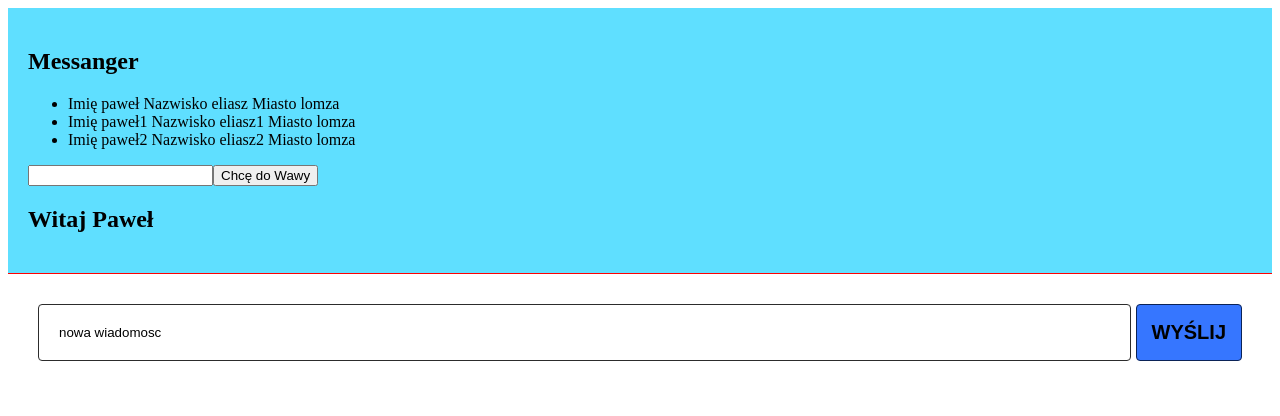
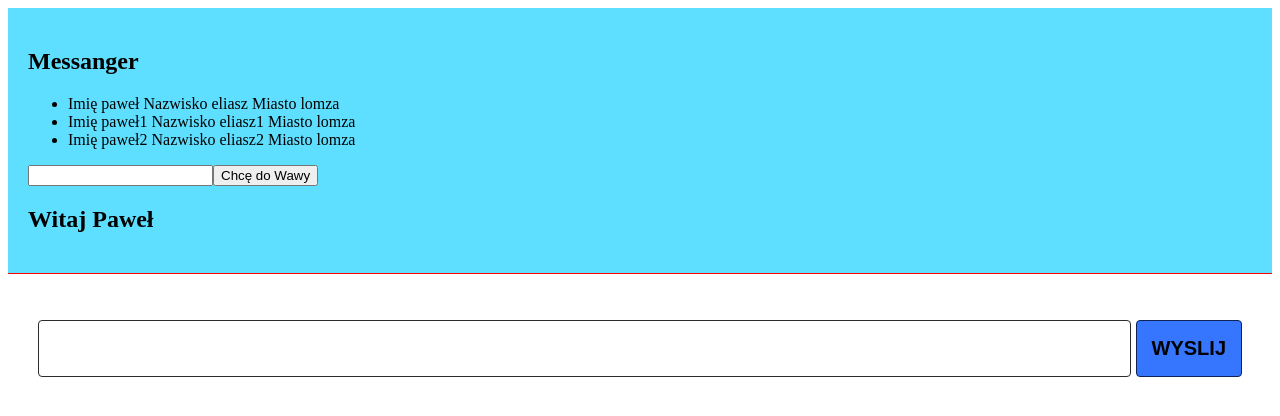
Before and after one commit to pawel12574/ChatNg5, an Angular app: page / in a window 1280 px wide. Shown: the top 416 px of the page. Built offline with nearby package versions, Linux system fonts and the light colour scheme.

Commit message:
simple add message to table

```diff
--- a/src/app/app.component.html
+++ b/src/app/app.component.html
@@ -1,6 +1,6 @@
 <div class="container">
   <app-header></app-header>
 
-  <app-message [inputMessage2]="inputMessage" (message)="updateMessage($event)"></app-message>
+  <app-content></app-content>
 
 </div>
--- a/src/app/app.component.ts
+++ b/src/app/app.component.ts
@@ -8,16 +8,5 @@ import {HeaderComponent} from "./components/header/header.component";
 })
 export class AppComponent {
   title = 'myApp';
-  inputMessage = 'nowa wiadomosc';
-  tempmessage = '';
 
-  sendMessageToChild ='jakas wiadomosc do przeslania';
-
-  hello() {
-    return `welcome to ${this.title}`;
-  }
-
-  updateMessage(event) {
-    this.tempmessage = event;
-  }
 }
--- a/src/app/app.module.ts
+++ b/src/app/app.module.ts
@@ -4,7 +4,6 @@ import {NgModule} from '@angular/core';
 
 import {AppComponent} from './app.component';
 import {HeaderComponent} from "./components/header/header.component";
-import {InputComponent} from "./components/input/input.component";
 import {ApptitleComponent} from "./components/title/apptitle.component";
 import {WelcomeMessageComponent} from "./components/welcomemessage/welcomemessage.component";
 import {ContentComponent} from "./components/content/content.component";
@@ -18,7 +17,6 @@ import { MessageComponent } from './components/message/message.component';
   declarations: [
     AppComponent,
     HeaderComponent,
-    InputComponent,
     ApptitleComponent,
     WelcomeMessageComponent,
     ContentComponent,
--- a/src/app/components/chathistory/chathistory.component.html
+++ b/src/app/components/chathistory/chathistory.component.html
@@ -1,3 +1,7 @@
-<p>
-  chathistory works!
-</p>
+
+<ul>
+  <li *ngFor="let message of messageHistory">
+    {{message}}
+
+  </li>
+</ul>
--- a/src/app/components/chathistory/chathistory.component.ts
+++ b/src/app/components/chathistory/chathistory.component.ts
@@ -1,15 +1,20 @@
-import { Component, OnInit } from '@angular/core';
+import {Component, Input, OnInit} from '@angular/core';
 
 @Component({
   selector: 'app-chathistory',
   templateUrl: './chathistory.component.html',
   styleUrls: ['./chathistory.component.css']
 })
-export class ChathistoryComponent implements OnInit {
+export class ChathistoryComponent {
 
-  constructor() { }
+  messageHistory = [];
 
-  ngOnInit() {
+  @Input()
+  set newMessage(newMessage) {
+    if (newMessage !== '') {
+      this.messageHistory.push(newMessage);
+    }
+    console.table(this.messageHistory);
   }
 
 }
--- a/src/app/components/content/content.component.html
+++ b/src/app/components/content/content.component.html
@@ -1,3 +1,4 @@
 
-<app-chathistory></app-chathistory>
-<app-userlist></app-userlist>
+<app-chathistory [newMessage]="tempmessage" ></app-chathistory>
+
+<app-message [inputMessage2]="inputMessage" (eventMessages)="showMessage($event)"></app-message>
--- a/src/app/components/content/content.component.ts
+++ b/src/app/components/content/content.component.ts
@@ -1,4 +1,4 @@
-import { Component, OnInit } from '@angular/core';
+import {Component, OnInit} from '@angular/core';
 
 
 @Component({
@@ -6,11 +6,13 @@ import { Component, OnInit } from '@angular/core';
   templateUrl: './content.component.html',
   styleUrls: ['./content.component.css']
 })
-export class ContentComponent implements OnInit {
+export class ContentComponent {
 
-  constructor() { }
+  tempmessage = '';
 
-  ngOnInit() {
+  showMessage(event) {
+    this.tempmessage = event;
+    console.log(event);
   }
 
 }
--- a/src/app/components/input/input.component.html
+++ /dev/null
@@ -1 +0,0 @@
-<h1>Hello from header component</h1>
--- a/src/app/components/message/message.component.html
+++ b/src/app/components/message/message.component.html
@@ -1,4 +1,9 @@
-<div class="box-messages">
-  <input type="text" value="{{inputMessage2}}" ngModel name="newMessage" #newMessage/>
+<!--<div class="box-messages">
+  <input type="text" value="{{defaultValue}}" ngModel name="newMessage" #newMessage/>
   <button (click)="sendMessage(newMessage.value)" >Wyślij</button>
 </div>
+-->
+<div class="box-messages">
+  <input type="text" value="{{ defaultValue }}" (keyup)="onKey($event)">
+  <button (click)="sendMessage()">Wyslij</button>
+</div>
--- a/src/app/components/message/message.component.ts
+++ b/src/app/components/message/message.component.ts
@@ -1,4 +1,5 @@
 import {Component, Output, EventEmitter, Input} from '@angular/core';
+import {defaultKeyValueDiffers} from "@angular/core/src/change_detection/change_detection";
 
 @Component({
   selector: 'app-message',
@@ -7,15 +8,21 @@ import {Component, Output, EventEmitter, Input} from '@angular/core';
 })
 export class MessageComponent {
 
+  defaultValue = '';
+
   @Output()
-  message = new EventEmitter();
+  eventMessages = new EventEmitter();
 
   @Input()
   inputMessage2;
 
+  onKey(message) {
+    this.defaultValue = message.target.value;
+  }
 
-  sendMessage(newMessage) {
-    this.message.emit(newMessage);
-    console.log(newMessage);
+  sendMessage() {
+    this.eventMessages.emit(this.defaultValue);
+    this.defaultValue = '';
   }
+
 }
```
Also changed, not shown: src/app/components/input/input.component.ts (deleted, +0 -15 lines), src/app/components/input/input.component.css (deleted), 2 other files (tests, documents, lock files or other folders).
